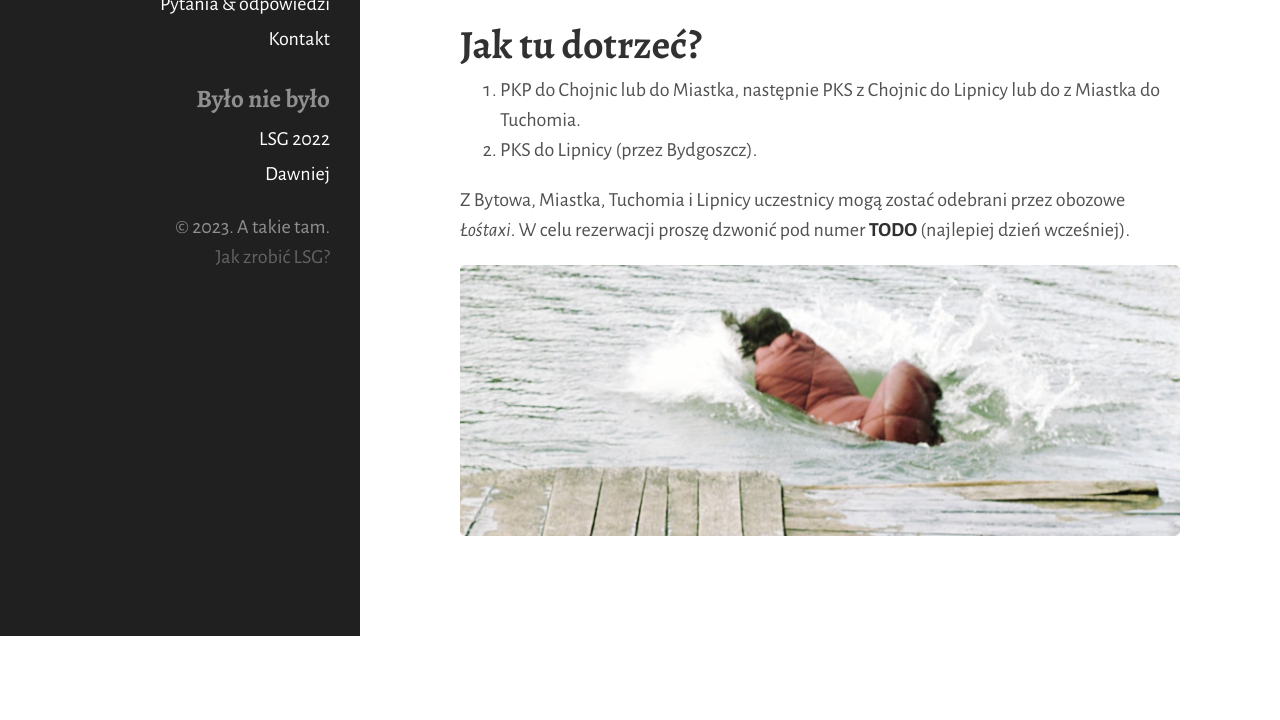
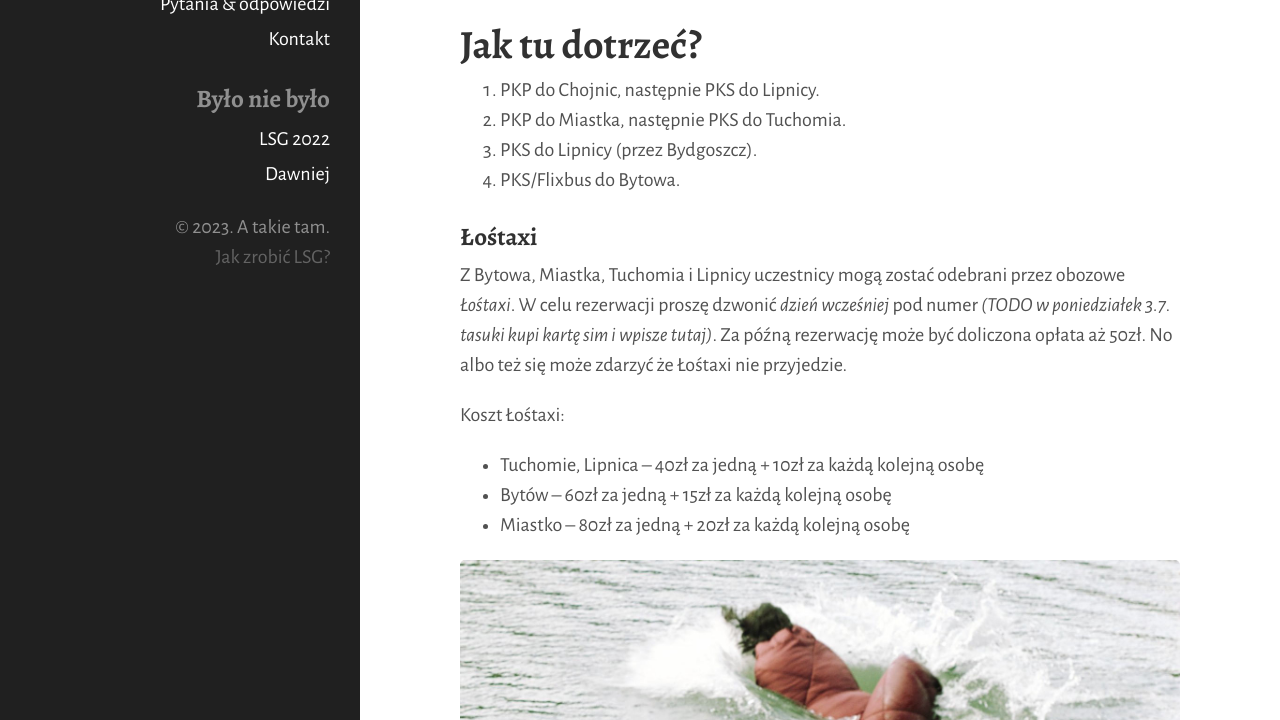
Before and after one commit to tasuki/lsg, a Jekyll site: the page built from mapa.md, in a window 1280 px wide and 900 px high, scrolled down 494 px, cut to the strip 180-900 px from the top of the window. Built offline with Jekyll 4.4.1, drawn with Linux system fonts in a browser that asks for light colours; before the commit the page ends 1310 px from its top, so only the background shows below that.

Commit message:
Łośtax

```diff
--- a/mapa.md
+++ b/mapa.md
@@ -14,17 +14,19 @@ Gliśno Wielkie 3
 
 ## Jak tu dotrzeć?
 
-1. PKP do Chojnic lub do Miastka, następnie PKS z Chojnic do Lipnicy lub do z Miastka do Tuchomia.
+1. PKP do Chojnic, następnie PKS do Lipnicy.
+2. PKP do Miastka, następnie PKS do Tuchomia.
 2. PKS do Lipnicy (przez Bydgoszcz).
+3. PKS/Flixbus do Bytowa.
 
-Z Bytowa, Miastka, Tuchomia i Lipnicy uczestnicy mogą zostać odebrani przez obozowe *Łośtaxi*. W celu rezerwacji proszę dzwonić pod numer **TODO** (najlepiej dzień wcześniej).
+### Łośtaxi
 
-<!--
+Z Bytowa, Miastka, Tuchomia i Lipnicy uczestnicy mogą zostać odebrani przez obozowe *Łośtaxi*. W celu rezerwacji proszę dzwonić *dzień wcześniej* pod numer *(TODO w poniedziałek 3.7. tasuki kupi kartę sim i wpisze tutaj)*. Za późną rezerwację może być doliczona opłata aż 50zł. No albo też się może zdarzyć że Łośtaxi nie przyjedzie.
+
 Koszt Łośtaxi:
 
-- Miastko -- 70zł za jedną + 10 za każdą kolejną osobę
-- Bytów -- 60zł za jedną + 10 za każdą kolejną osobę
-- Tuchomie, Lipnica -- 12zł za jedną + 9 za każdą kolejną osobę
--->
+- Tuchomie, Lipnica -- 40zł za jedną + 10zł za każdą kolejną osobę
+- Bytów -- 60zł za jedną + 15zł za każdą kolejną osobę
+- Miastko -- 80zł za jedną + 20zł za każdą kolejną osobę
 
 ![spiwor](/public/spiwor.jpg)
```
